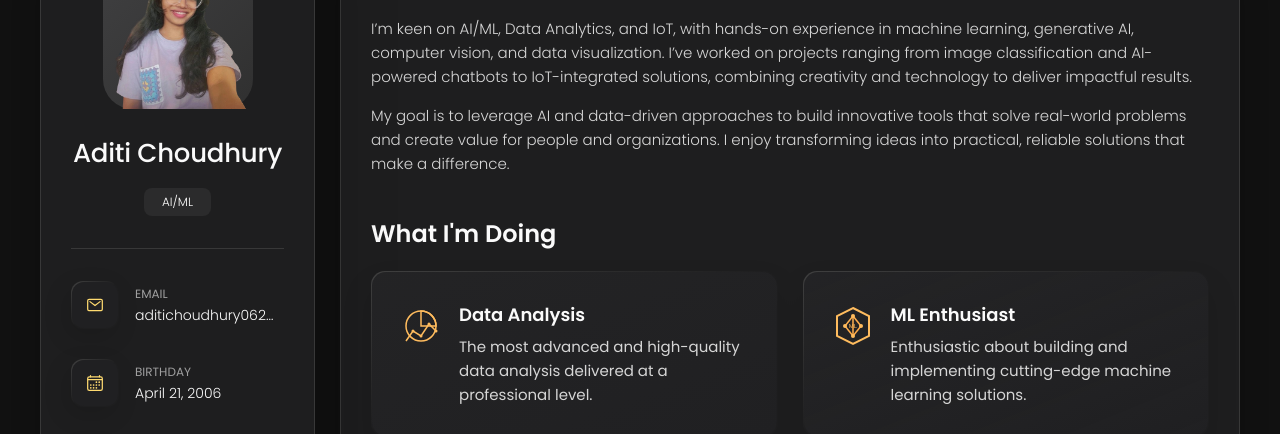
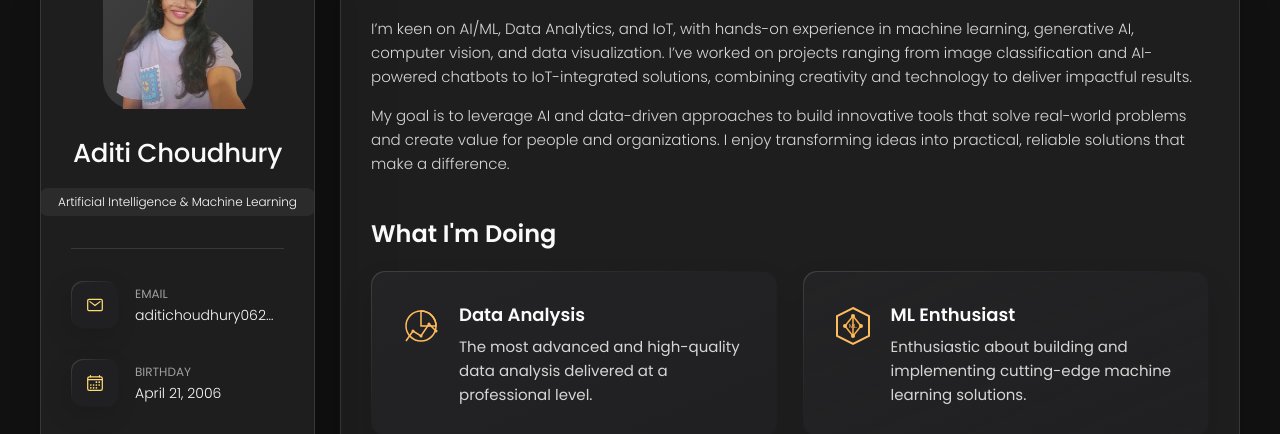
Before and after one commit to aditichoudhury/my-portfolio, a plain HTML site: page index.html in a window 1280 px wide. Shown: the part 162-596 px from the top of the page. Drawn offline with nearby package versions, Linux system fonts and the light colour scheme; a script that the page names is missing.

Commit message:
Update index.html

```diff
--- a/index.html
+++ b/index.html
@@ -57,7 +57,7 @@
         <div class="info-content">
           <h1 class="name" title="Aditi Choudhury">Aditi Choudhury</h1>
 
-          <p class="title">AI/ML</p>
+          <p class="title">Artificial Intelligence & Machine Learning</p>
         </div>
 
         <button class="info_more-btn" data-sidebar-btn>
```
